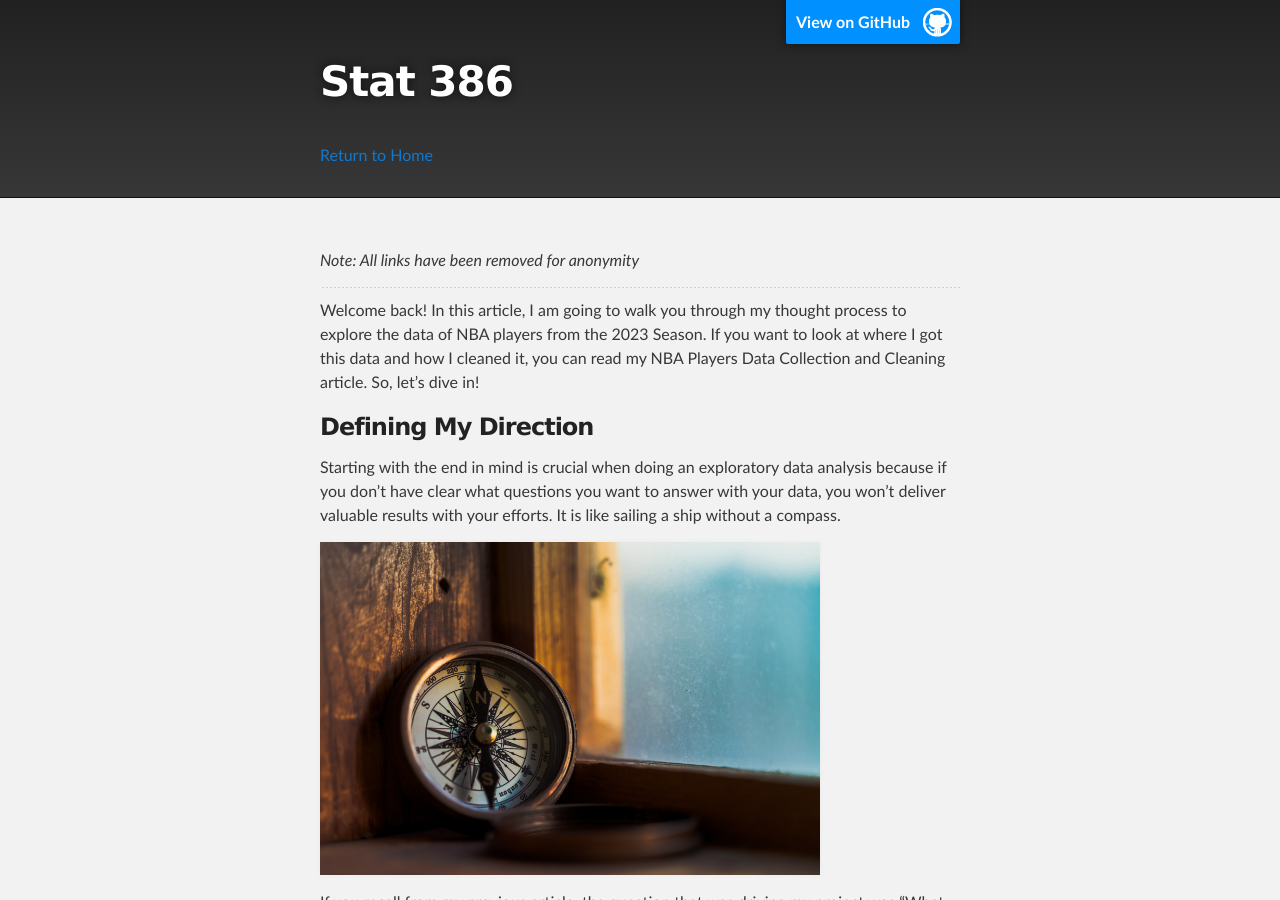
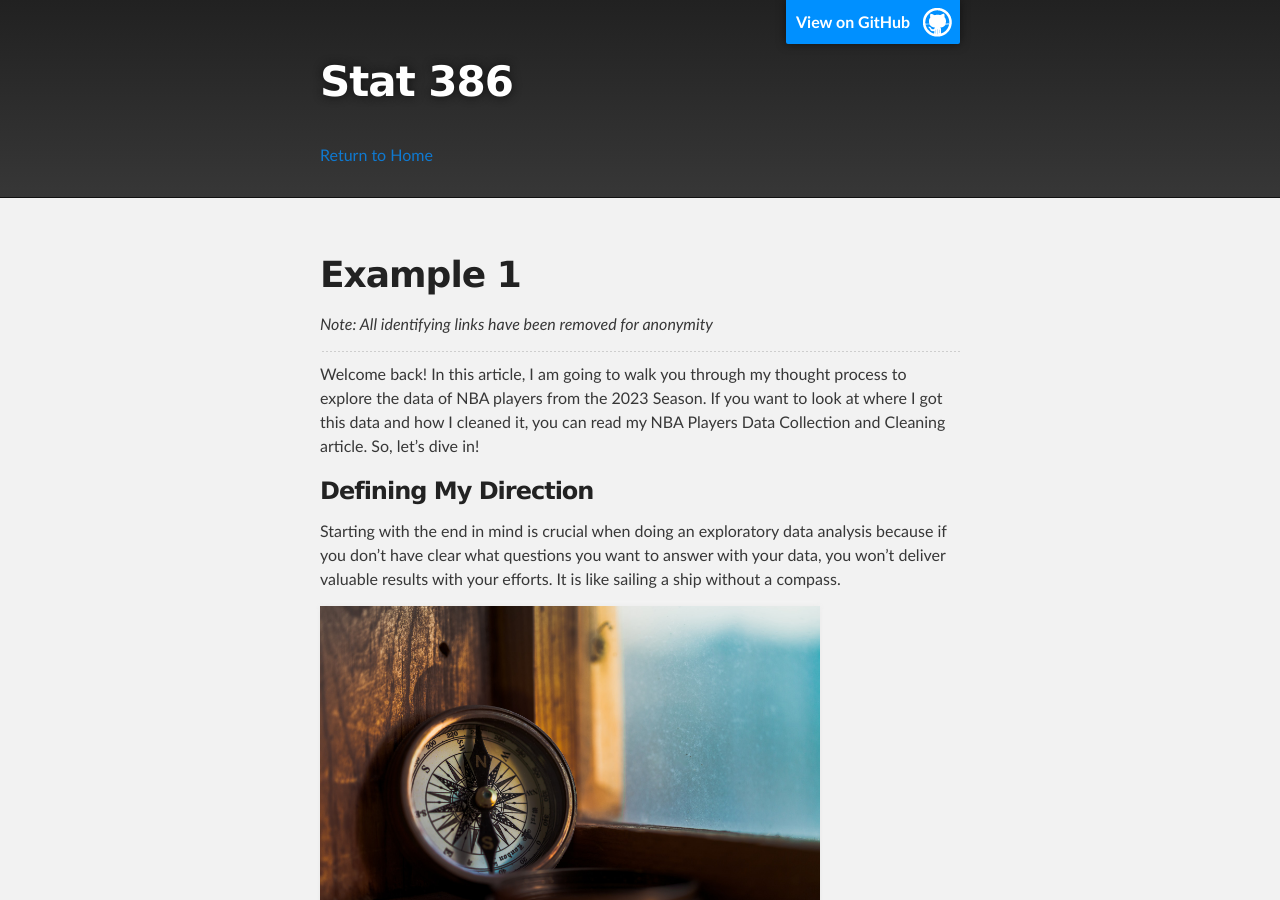
Before and after one commit to esnt/examples-for-class, a Jekyll site: the page built from example1.md, in a window 1280 px wide and 900 px high. Built offline with Jekyll 4.4.1, drawn with Linux system fonts in a browser that asks for light colours; the repository's description, which GitHub fills in, is left out; our own code applies the rules of GitHub Pages for plain Markdown files; some of the changed text lies outside the part shown.

Commit message:
Add example 2

```diff
--- a/_layouts/default.html
+++ b/_layouts/default.html
@@ -46,7 +46,6 @@
         {% if site.github.is_project_page %}
         <p class="copyright">{{ site.title | default: site.github.repository_name }} maintained by <a href="{{ site.github.owner_url }}">{{ site.github.owner_name }}</a></p>
         {% endif %}
-        <p>Published with <a href="https://pages.github.com">GitHub Pages</a></p>
       </footer>
     </div>
   </body>
--- a/example1.md
+++ b/example1.md
@@ -1,7 +1,9 @@
 ---
 layout: default
 ---
-*Note: All links have been removed for anonymity*
+
+# Example 1
+*Note: All identifying links have been removed for anonymity*
 
 ---
 
@@ -11,7 +13,7 @@
 
 <p>Starting with the end in mind is crucial when doing an exploratory data analysis because if you don’t have clear what questions you want to answer with your data, you won’t deliver valuable results with your efforts. It is like sailing a ship without a compass.</p>
 
-<img src="{{site.url}}/{{site.baseurl}}/assets/images/students/compass.jpg" alt="Compass" width="500"/>
+<img src="{{site.url}}/{{site.baseurl}}/assets/images/s1/compass.jpg" alt="Compass" width="500"/>
 
 <p>If you recall from my previous article, the question that was driving my project was “What basketball skills would a person need to have if it was an NBA player?” However, after having my data ready to be explored, I realized my question was too broad, and decided to ask further questions to refine my direction in my analysis. So, after looking at some of the distributions of my data and having condensed all the questions I was asking myself, I came up with the following:</p>
 
@@ -31,7 +33,7 @@
 
 <p>First, I wanted to know what were the most relevant stats or skills that someone needed to know so they could improve their game. In my data set, there were 21 stats, which are too many to focus on at the same time. In addition, I thought some of them could be redundant, so I decided to explore those a little more through a correlation heatmap.</p>
 
-<img src="{{site.url}}/{{site.baseurl}}/assets/images/students/heatmap.png" alt="Correlation Heatmap" width="700"/>
+<img src="{{site.url}}/{{site.baseurl}}/assets/images/s1/heatmap.png" alt="Correlation Heatmap" width="700"/>
 
 <p>Looking at the Heatmap, we can identify several variables that are highly correlated with others with a high saturation of red. We can see that they presented the most redundancy in information. For example Field Goals Made (fgm) and Field Goals Attempted (fga) could be represented by Field Goal Percentage (fgp), Free Throws Made (ftm) & Free Throws Attempted (fta) could be represented with Free Trhow Percentage (ftp), similar with Three Points Made (tpm), Three Points Attempted (tpa), Offensive Rebounds (offReb), and Defensive Rebounds (defReb).</p>
 
@@ -39,7 +41,7 @@
 
 <p><i>The more points, the better your performance?</i></p>
 
-<img src="{{site.url}}/{{site.baseurl}}/assets/images/students/pointsVSperf.png" alt="Points versus Performance" width="800"/>
+<img src="{{site.url}}/{{site.baseurl}}/assets/images/s1/pointsVSperf.png" alt="Points versus Performance" width="800"/>
 
 <p>I was really curious to see if the people that scored more points would be considered better performing, but based on the scatter plot which compares the “points” and the “plusMinus” variables (plusMinus is the point differential when a player is on the court), and the boxplot with the performance vs points, it looks like there is no relationship at all between them. Therefore, we shouldn’t worry about making the most points in a game but on using your skills to help the team win the game. Our skills may be different, but they all are important for the outcome of a match.</p>
 
@@ -47,7 +49,7 @@
 
 <p>I’ve always thought that simplicity helps things become clearer, so I didn’t want to use weight because I thought it wouldn’t be adding too much insight. Usually, the taller you are, the more you weigh, but that is not always the case. So, I wanted to figure it out by creating a scatter plot with these variables.</p>
 
-<img src="{{site.url}}/{{site.baseurl}}/assets/images/students/weightVSheight.png" alt="Weight vs Height" width="500"/>
+<img src="{{site.url}}/{{site.baseurl}}/assets/images/s1/weightVSheight.png" alt="Weight vs Height" width="500"/>
 
 <p>And it is linear! It’s not perfect but good enough for me to just use height as an input in my dashboard.</p>
 
@@ -55,7 +57,7 @@
 
 <p>I am pretty sure you have heard someone saying to a really big guy; “Hey, do you play basketball? You should be a center.” Is that true in the NBA? Would that apply to the other positions as well? Let’s find out.</p>
 
-<img src="{{site.url}}/{{site.baseurl}}/assets/images/students/heightPRposition.png" alt="Height per Position" width="800"/>
+<img src="{{site.url}}/{{site.baseurl}}/assets/images/s1/heightPRposition.png" alt="Height per Position" width="800"/>
 
 <p>Based on this graph, you are probably checking what positions would be the best for you. And yes, the min height is 1.83 meters, but I would just round up my height to that minimum if it is below it. For some heights, there is more flexibility as to what positions to have, but others have fewer options, especially the extremes.</p>
 
@@ -63,11 +65,11 @@
 
 <p>We just saw that points by themselves don’t matter to be a high-performing player. But will position have any influence on that? I doubt it.</p>
 
-<img src="{{site.url}}/{{site.baseurl}}/assets/images/students/height&performance.png" alt="Height vs Performance" width="800"/>
+<img src="{{site.url}}/{{site.baseurl}}/assets/images/s1/height&performance.png" alt="Height vs Performance" width="800"/>
 
 <p>As expected, there is no relationship at all. As long as you master the skills your position has, you will be alright. To take a look at what those skills are for each position, I created bar plots for each position that count the biggest skill for all players with the same position. The following is an example for the Power Forward Position.</p>
 
-<img src="{{site.url}}/{{site.baseurl}}/assets/images/students/pf.png" alt="Point Forward" width="500"/>
+<img src="{{site.url}}/{{site.baseurl}}/assets/images/s1/pf.png" alt="Point Forward" width="500"/>
 
 <p>As you can see, shooting from the 2pt area is the biggest strength of most NBA players with a position of Point Forward. Followed by good steals and good rebounds. So I would say that if someone is interested in this position they should focus on mastering those 3 skills</p>
 
```
Also changed, not shown: example2.md (added, +53 -0 lines), assets/images/s1/compass.jpg (renamed from assets/images/students/compass.jpg), assets/images/s1/heatmap.png (renamed from assets/images/students/heatmap.png), assets/images/s1/height&performance.png (renamed from assets/images/students/height&performance.png), assets/images/s1/heightPRposition.png (renamed from assets/images/students/heightPRposition.png), assets/images/s1/pf.png (renamed from assets/images/students/pf.png), assets/images/s1/pointsVSperf.png (renamed from assets/images/students/pointsVSperf.png), assets/images/s1/weightVSheight.png (renamed from assets/images/students/weightVSheight.png), assets/images/s2/Screenshot 2023-12-08 231850.png (added), assets/images/s2/final_by_half.jpeg (added), assets/images/s2/final_diff_distribution.jpeg (added), assets/images/s2/heatmap.jpeg (added), assets/images/s2/pairplot.jpeg (added), assets/images/s2/top_25_2022.jpeg (added), 1 more files, 1 other file.
